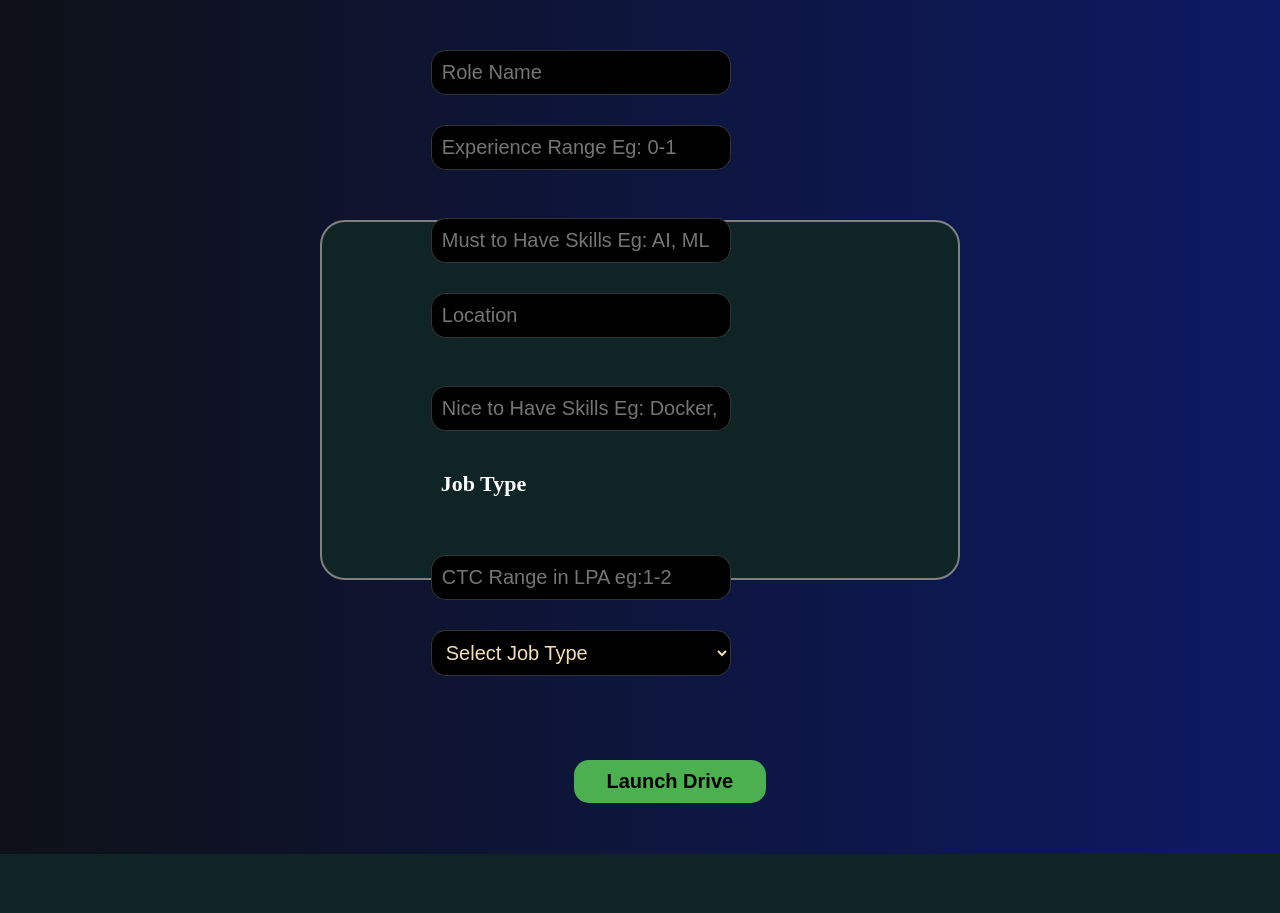
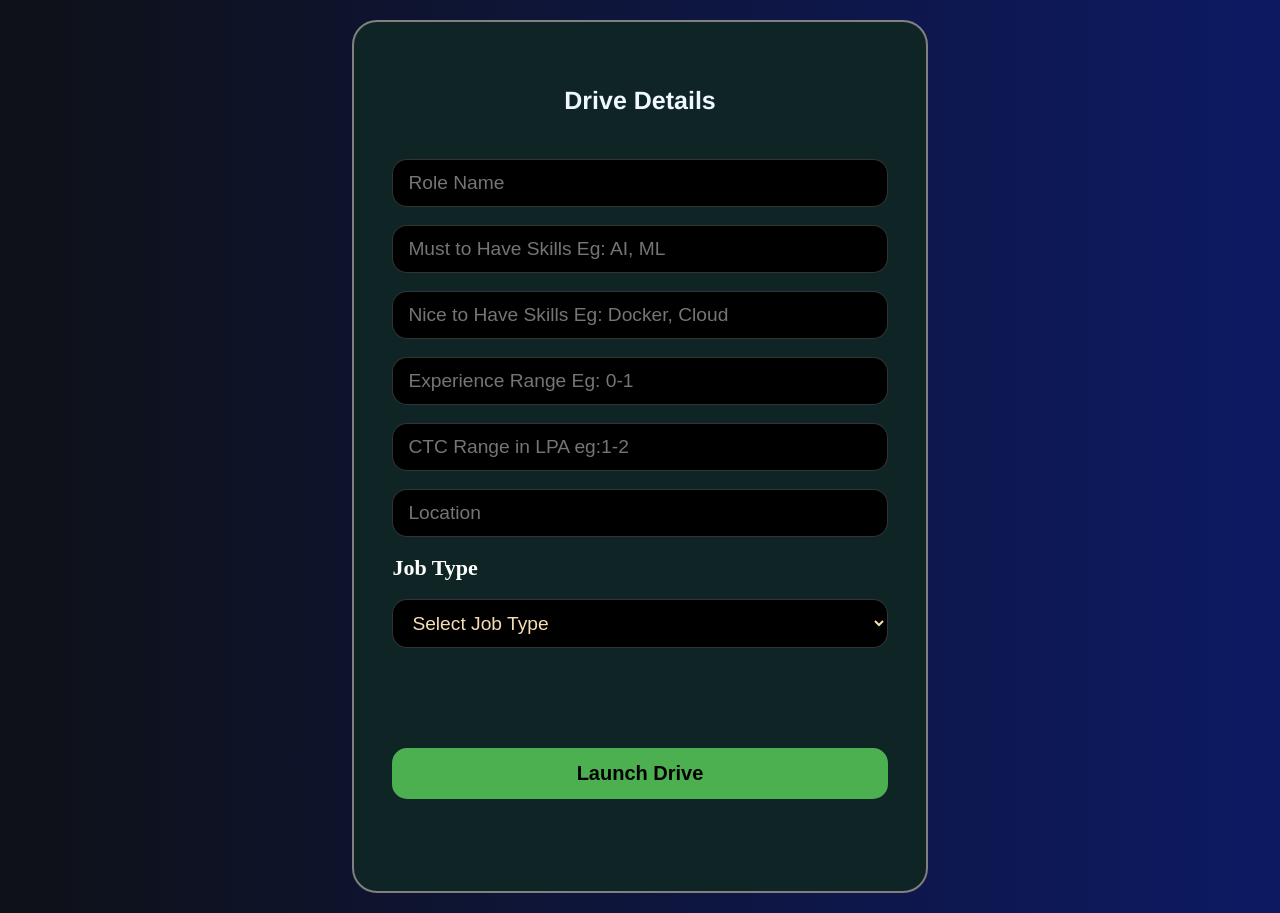
Before and after one commit to Vinxkumar/Intelligent-Recruitment-Automation-AI-Agent, a Flask app: page /getDriveDetails in a window 1280 px wide. Before the commit the page ends 854 px from the top, so only its background shows below. Run offline with Flask 3, Linux system fonts and the light colour scheme.

Commit message:
Few viewing elements formatting issues fixed

```diff
--- a/src/FrontEnd/static/css/details_style.css
+++ b/src/FrontEnd/static/css/details_style.css
@@ -11,74 +11,62 @@ body {
     font-weight: bold;
     font-family: 'Helvetica';
     color: aliceblue;
-    margin: clamp(15px, 2.5vw, 30px) clamp(15px, 2.5vw, 30px) clamp(15px, 2.5vw, 30px) clamp(50px, 7vw, 95px);
+    text-align: center;
+    padding: clamp(15px, 2vw, 30px) 0;
+    margin: 0;
 }
 
 #datagetter {
-    margin: 0;
     min-height: 100vh;
     display: flex;
     justify-content: center;
     align-items: center;
+    padding: 20px;
+    box-sizing: border-box;
 }
 
 #formm {
     border-radius: clamp(12px, 2vw, 25px);
-    margin: clamp(20px, 5vw, 11%);
-    padding: clamp(10px, 1.5vw, 20px);
+    padding: clamp(20px, 3vw, 40px);
     border: 2px solid grey;
-    width: clamp(280px, 50%, 700px);
-    height: clamp(350px, 45vh, 500px);
+    width: clamp(280px, 45vw, 600px);
     background-color: rgb(15, 36, 36);
     box-sizing: border-box;
     display: flex;
     flex-direction: column;
-    justify-content: center;
+    align-items: stretch;
+    gap: clamp(10px, 1.5vw, 18px);
 }
 
 #lbl {
-    margin: clamp(8px, 1.2vw, 15px) clamp(15px, 2.5vw, 30px) clamp(8px, 1.2vw, 15px) clamp(40px, 7vw, 95px);
-    padding: clamp(6px, 0.8vw, 10px);
-    width: clamp(180px, 25vw, 300px);
     font-size: clamp(14px, 1.8vw, 22px);
     font-weight: bold;
     color: white;
-    border: none;
+    margin: 0;
+    padding: 0;
 }
 
-#txtbox {
-    margin: clamp(8px, 1.2vw, 15px) clamp(15px, 2.5vw, 30px) clamp(8px, 1.2vw, 15px) clamp(40px, 7vw, 95px);
-    padding: clamp(6px, 0.8vw, 10px);
-    width: clamp(180px, 25vw, 300px);
+#txtbox,
+#emp {
+    width: 100%;
+    padding: clamp(8px, 1vw, 12px) clamp(10px, 1.2vw, 15px);
     border-radius: clamp(8px, 1.2vw, 15px);
     border: 1px solid rgba(255, 255, 255, 0.2);
-    font-size: clamp(13px, 1.6vw, 20px);
-    background-color: black;
-    color: wheat;
-    box-sizing: border-box;
-}
-
-#emp {
-    margin: clamp(8px, 1.2vw, 15px) clamp(15px, 2.5vw, 30px) clamp(8px, 1.2vw, 15px) clamp(40px, 7vw, 95px);
-    padding: clamp(6px, 0.8vw, 10px);
-    width: clamp(180px, 25vw, 300px);
-    border-radius: clamp(8px, 1.2vw, 15px);
-    border: 1px solid rgba(255, 255, 255, 0.2);
-    font-size: clamp(13px, 1.6vw, 20px);
+    font-size: clamp(13px, 1.5vw, 20px);
     background-color: black;
     color: wheat;
     box-sizing: border-box;
 }
 
 #submit-button {
-    background-color: #4CAF50;
-    color: black;
-    padding: clamp(6px, 1vw, 10px) clamp(12px, 1.8vw, 20px);
+    width: 100%;
+    padding: clamp(10px, 1.2vw, 14px);
     border: none;
     border-radius: clamp(8px, 1.2vw, 15px);
     cursor: pointer;
-    font-size: clamp(13px, 1.6vw, 20px);
+    font-size: clamp(14px, 1.6vw, 20px);
     font-weight: bold;
-    margin: clamp(8px, 1.2vw, 15px) clamp(15px, 2.5vw, 30px) clamp(8px, 1.2vw, 15px) clamp(40px, 7vw, 95px);
-    width: clamp(120px, 15vw, 200px);
+    background-color: #4CAF50;
+    color: black;
+    margin-top: clamp(5px, 1vw, 10px);
 }
--- a/src/FrontEnd/templates/details.html
+++ b/src/FrontEnd/templates/details.html
@@ -15,14 +15,13 @@
         <form method="POST" action="/getdata" id="formm">
             <h1 id="main-heading">Drive Details</h1>
             <input type="text" name="drive_name" id="txtbox" placeholder="Role Name" required>
-            <input type="text" name="experienceRange" id="txtbox" placeholder="Experience Range Eg: 0-1" required><br>
             <input type="text" name="mustSkills" id="txtbox" placeholder="Must to Have Skills Eg: AI, ML" required>
-            <input type="text" name="location" id="txtbox" placeholder="Location" required><br>
-
             <input type="text" name="niceSkills" id="txtbox" placeholder="Nice to Have Skills Eg: Docker, Cloud"
                 required>
-            <label id="lbl">Job Type</label><br>
+            <input type="text" name="experienceRange" id="txtbox" placeholder="Experience Range Eg: 0-1" required>
             <input type="text" name="CTC" id="txtbox" placeholder="CTC Range in LPA eg:1-2" required>
+            <input type="text" name="location" id="txtbox" placeholder="Location" required>
+            <label id="lbl">Job Type</label>
             <select name="emptype" id="emp">
                 <option value="">Select Job Type</option>
                 <option value="Full-time">Full-time</option>
```
